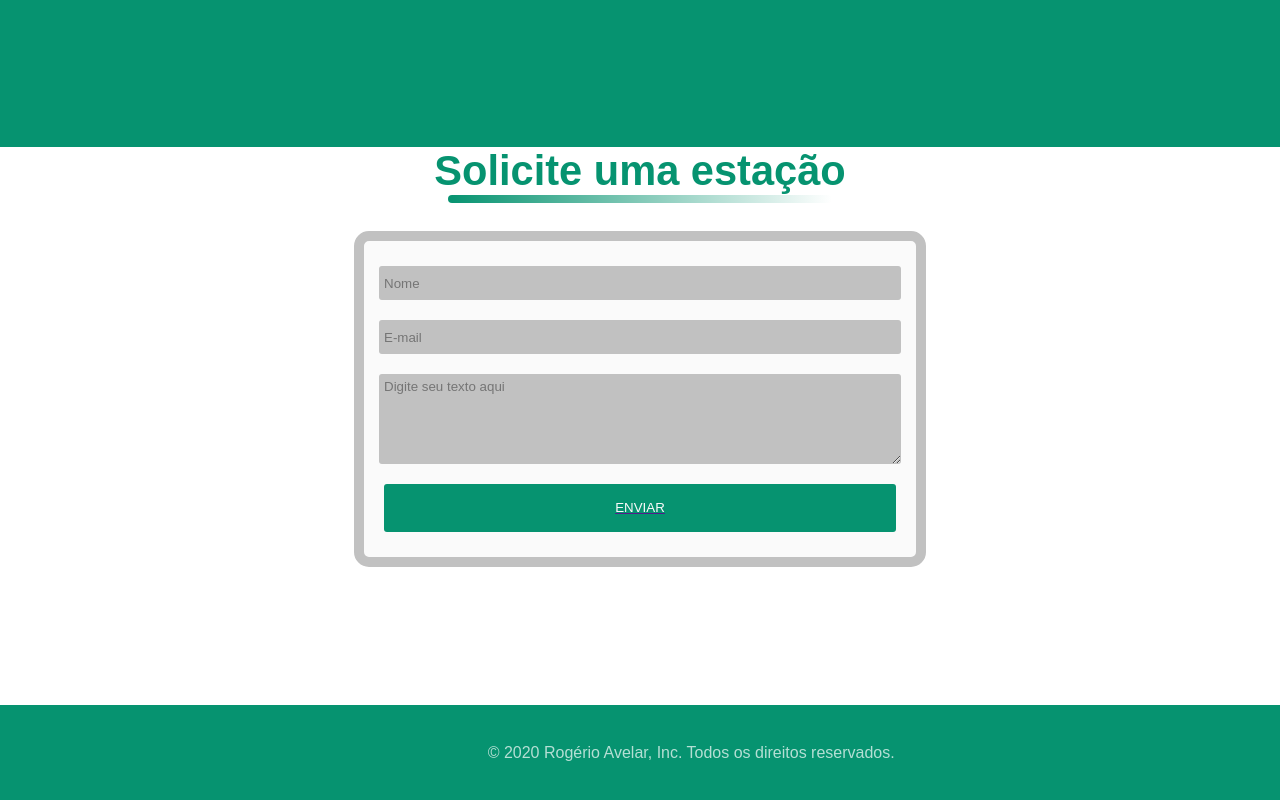
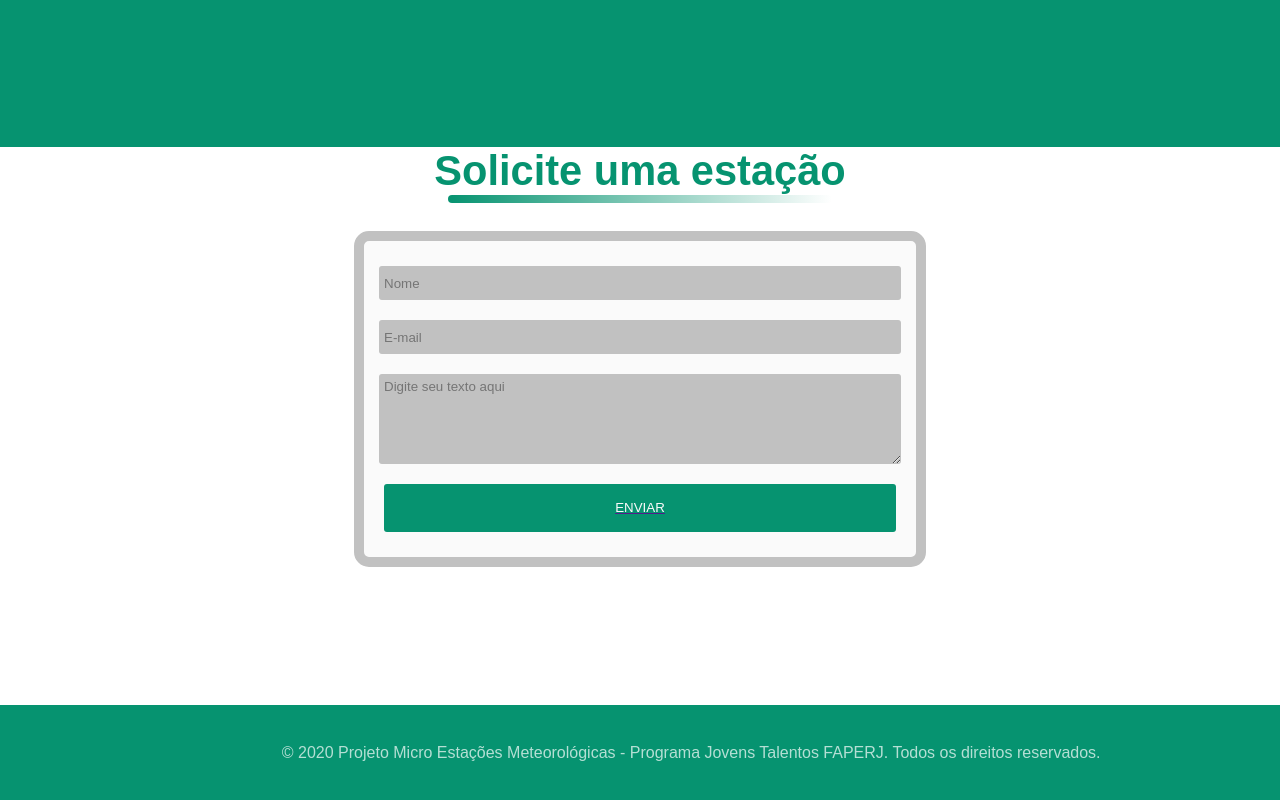
Before and after one commit to microestacoesjt/estacoes_site, a plain HTML site: page index.html in a window 1280 px wide. Shown: the part 1607-2407 px from the top of the page. Drawn offline with nearby package versions, Linux system fonts and the light colour scheme.

Commit message:
Update index.html

```diff
--- a/index.html
+++ b/index.html
@@ -194,7 +194,7 @@
         </section>
 
 
-<footer class="rodape"> <a class="copyright">© 2020 Rogério Avelar, Inc. Todos os direitos reservados. </a></footer>
+<footer class="rodape"> <a class="copyright">© 2020 Projeto Micro Estações Meteorológicas - Programa Jovens Talentos FAPERJ. Todos os direitos reservados. </a></footer>
 
   </main>
 
```
